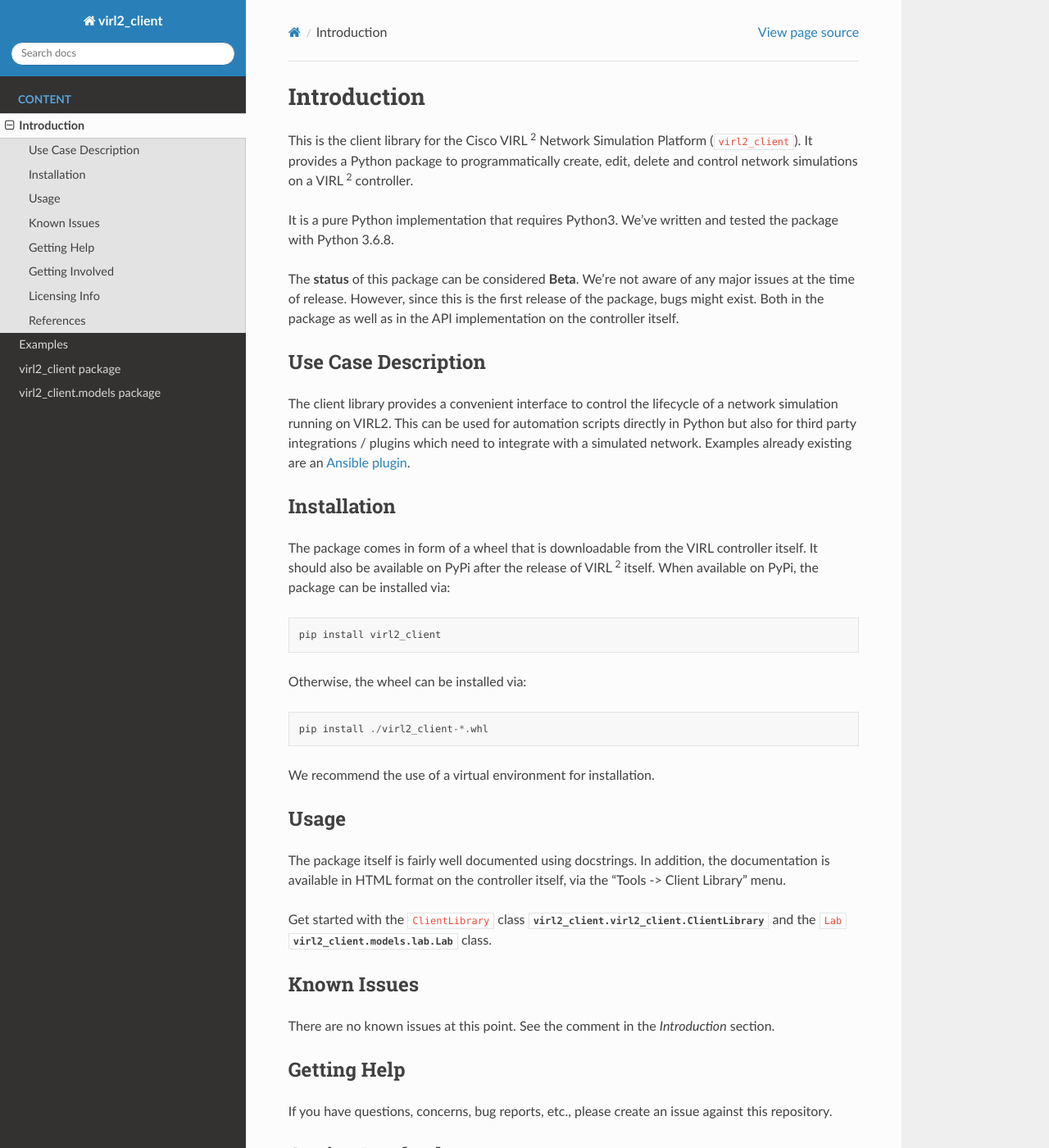
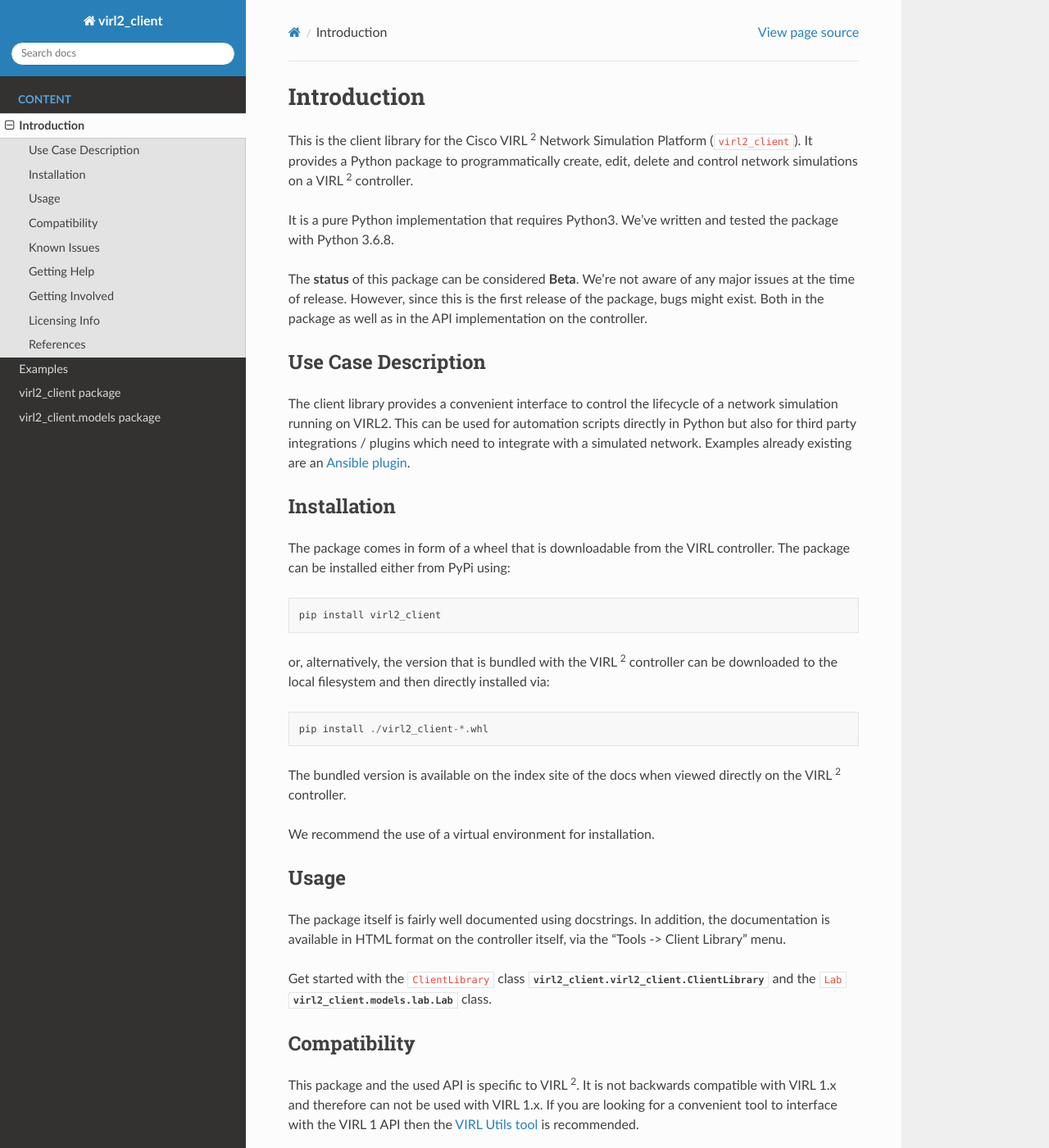
Before and after one commit to CiscoDevNet/virl2-client, a Sphinx documentation site: the page built from docs/source/intro.rst, in a window 1280 px wide and 1400 px high. Shown: the whole window at 82% size. Built offline with Sphinx 7.4.7 and the Read the Docs theme 2.0.0, drawn with Linux system fonts in a browser that asks for light colours; some of the changed text lies outside the part shown.

Commit message:
updated documentation
- added link to code/repo
- added compatibility section
- updated dependencies
- added condition to include the "download"

```diff
--- a/docs/source/intro.rst
+++ b/docs/source/intro.rst
@@ -11,7 +11,7 @@
 The **status** of this package can be considered **Beta**. We're not aware of
 any major issues at the time of release. However, since this is the first
 release of the package, bugs might exist. Both in the package as well as in the
-API implementation on the controller itself.
+API implementation on the controller.
 
 Use Case Description
 *********************
@@ -26,15 +26,17 @@
 *************
 
 The package comes in form of a wheel that is downloadable from the VIRL
-controller itself. It should also be available on PyPi after the release of
-VIRL :sup:`2` itself. When available on PyPi, the package can be
-installed via::
+controller. The package can be installed either from PyPi using::
 
     pip install virl2_client
 
-Otherwise, the wheel can be installed via::
+or, alternatively, the version that is bundled with the VIRL :sup:`2` controller
+can be downloaded to the local filesystem and then directly installed via::
 
     pip install ./virl2_client-*.whl
+
+The bundled version is available on the index site of the docs when
+viewed directly on the VIRL :sup:`2` controller.
 
 We recommend the use of a virtual environment for installation.
 
@@ -49,6 +51,14 @@
 :class:`virl2_client.virl2_client.ClientLibrary`
 and the ``Lab`` :class:`virl2_client.models.lab.Lab` class.
 
+Compatibility
+**************
+
+This package and the used API is specific to VIRL :sup:`2`. It is not backwards
+compatible with VIRL 1.x and therefore can not be used with VIRL 1.x. If you
+are looking for a convenient tool to interface with the VIRL 1 API then the
+`VIRL Utils tool <https://github.com/CiscoDevNet/virlutils>`_ is recommended.
+
 Known Issues
 *************
 
@@ -59,7 +69,7 @@
 *************
 
 If you have questions, concerns, bug reports, etc., please create an issue
-against this repository.
+against the `repository on GitHub <https://github.com/CiscoDevNet/virl2-client/>`_.
 
 Getting Involved
 *****************
--- a/pyproject.toml
+++ b/pyproject.toml
@@ -27,6 +27,7 @@
 pytest = "^5"
 pytest-cov = "^2"
 responses = "^0"
+sphinx_rtd_theme = "^0.4.3"
 
 [build-system]
 requires = ["poetry>=0.12"]
```
Also changed, not shown: README.md (+25 -13 lines), docs/source/index.rst (+8 -3 lines), 3 other files.
